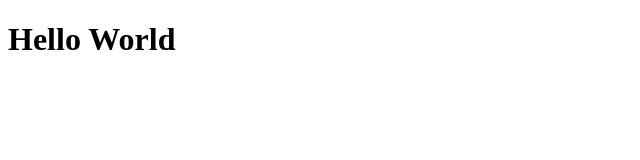
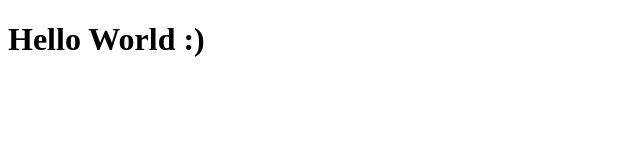
Before and after one commit to BrandonVisscher/Hello-world, a plain HTML site: page index.html in a window 1280 px wide. Shown: the full height of the page, 0-640 px from the left. Drawn offline with Linux system fonts and the light colour scheme.

Commit message:
Added smiley face

```diff
--- a/index.html
+++ b/index.html
@@ -6,6 +6,6 @@
   <title>Document</title>
 </head>
 <body>
-  <h1>Hello World</h1>
+  <h1>Hello World :)</h1>
 </body>
 </html>
```
